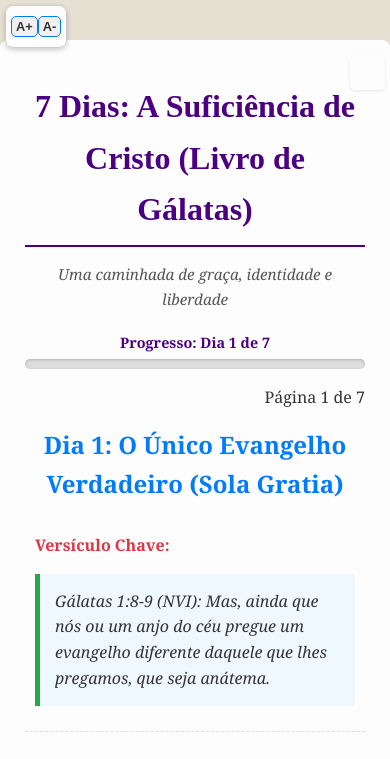
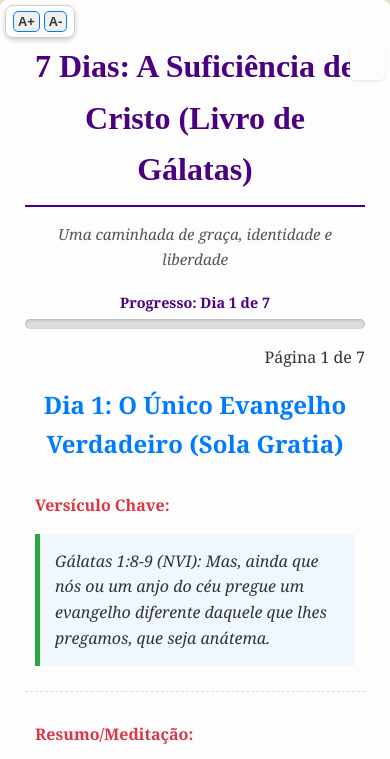
Before and after one commit to AlexConsulting/estudos, a plain HTML site: page galatas/index.html in a window 390 px wide. Shown: the top 759 px of the page. Drawn offline with Linux system fonts and the light colour scheme.

Commit message:
Add files via upload

```diff
--- a/galatas/index.html
+++ b/galatas/index.html
@@ -10,27 +10,33 @@
             --base-font-scale: 1.0; /* Valor padrão para 100% */
         }
 
-        /* 1. CSS PRINCIPAL (LIGHT THEME - PADRÃO) */
-        /* 💥 FIX: Reset global para evitar margens indesejadas */
+        /* 1. CSS PRINCIPAL (LIGHT THEME - PADRÃO) - VERSÃO SEGURA PARA DESKTOP */
         html, body {
             margin: 0;
             padding: 0;
-            overflow-x: hidden; /* Evita rolagem horizontal indesejada */
+            overflow-x: hidden;
         }
 
         body {
-            font-family: 'Georgia', serif; background-color: #e6e0d3; color: #333; line-height: 1.6;
-            display: flex; flex-direction: column; justify-content: flex-start;
+            font-family: 'Georgia', serif;
+            margin: 0; /* Garante que não há margem no body */
+            background-color: #e6e0d3; color: #333; line-height: 1.6;
+            /* Revertido para o layout centralizado original para desktop */
+            display: flex;
+            flex-direction: column;
+            justify-content: center;
             align-items: center;
             min-height: 100vh;
+            padding: 20px 0; /* Padding vertical no desktop */
             transition: background-color 0.3s, color 0.3s;
         }
         main {
-            width: 100%;
+            width: auto; /* Deixa o main se adaptar ao container */
             display: flex;
             flex-direction: column;
             align-items: center;
-            padding-top: 20px; /* Padding padrão para desktop */
+            padding-top: 0; /* Zera padding superior */
+            padding-bottom: 0;
         }
 
         .book-container {
@@ -38,7 +44,8 @@
             border-radius: 8px; box-shadow: 0 5px 20px rgba(0, 0, 0, 0.2); border: 1px solid #ccc;
             position: relative; transition: background 0.3s, box-shadow 0.3s;
             font-size: calc(var(--base-font-scale) * 1em);
-            margin-top: 0;
+            margin-top: 0; /* Garante margin top zero */
+            margin-bottom: 0;
             box-sizing: border-box;
         }
         h1 {
@@ -66,7 +73,7 @@
             border-left: 5px solid #ffc107; font-weight: bold; text-align: center; font-style: italic;
         }
 
-        /* 2. NAVEGAÇÃO E UTILS */
+        /* 2. NAVEGAÇÃO E UTILS (Desktop Padrão) */
         .top-utils {
             display: flex; justify-content: space-between; align-items: center; margin-bottom: 15px; flex-wrap: wrap; gap: 15px;
         }
@@ -164,28 +171,24 @@
 
         /* 8. MEDIA QUERIES (Ajustes para Celular - max-width: 600px) */
         @media (max-width: 600px) {
-            /* 💥 FIX PRINCIPAL: ZERA O ESPAÇAMENTO SUPERIOR DO BODY E MAIN, E ADICIONA O ESPAÇAMENTO NECESSÁRIO NO MAIN */
-            body, html {
+
+            /* 💥 FIX PRINCIPAL: ZERA O ESPAÇAMENTO SUPERIOR DO CONTEÚDO NO MOBILE */
+            body, html, main {
                 margin: 0 !important;
-                padding: 0 !important;
+                padding-top: 0 !important;
+                padding-bottom: 0 !important;
                 overflow-x: hidden;
             }
-            /* A altura total dos botões no topo é ~45px. Adicionamos um pouco mais para garantir espaço. */
-            main {
-                width: 100%;
-                /* 5px (top) + 35px (altura do Ouça Aqui) + 5px (espaço) = 45px */
-                padding-top: 45px !important;
-                padding-bottom: 20px !important;
-                box-sizing: border-box;
-            }
+            .book-container {
+                /* AQUI ESTÁ O ZERO ESPAÇAMENTO, FLUTUANDO ABAIXO DOS BOTÕES FIXOS */
+                margin-top: 0 !important;
+                margin-bottom: 20px;
 
-            /* 💥 FIX: O conteúdo do livro agora usa a margem superior ZERO */
-            .book-container {
-                padding: 20px 25px;
+                /* Garantia de largura total sem overflow */
                 width: 100% !important;
                 max-width: 100% !important;
-                margin-top: 0 !important; /* ZERA A MARGEM SUPERIOR DO CONTEÚDO */
-                margin-bottom: 20px;
+                padding: 20px 25px;
+
                 box-shadow: none;
                 border: none;
             }
@@ -194,22 +197,24 @@
             .top-utils { display: none !important; }
             .language-selector-wrapper, #themeToggle { display: none !important; }
 
-            /* 💥 1. OUÇA AQUI (FIXO: Topo Central) - Recriado */
+            /* 💥 1. OUÇA AQUI (FIXO: Topo Central) - VISIBILIDADE FORÇADA */
             #listenToggle {
                 position: fixed;
                 top: 5px;
                 left: 50%;
                 transform: translateX(-50%);
-                z-index: 1011;
+                z-index: 1011 !important;
 
-                /* Dimensões e estilos para visibilidade */
+                /* VISIBILIDADE FORÇADA */
+                display: flex !important;
+
+                /* Dimensões e estilos */
                 padding: 5px 15px;
                 font-size: 0.9em;
                 background-color: #f0f0f0;
                 border: 1px solid #ccc;
                 border-radius: 5px;
                 box-shadow: 0 1px 3px rgba(0,0,0,0.1);
-                display: flex !important; /* Garante que o botão seja sempre visível */
                 align-items: center;
                 justify-content: center;
             }
@@ -218,12 +223,12 @@
                 border-color: #444;
             }
 
-            /* 💥 2. A+/A- (FIXO: Topo Esquerdo, agora que o VLibras se move) */
+            /* 💥 2. A+/A- (FIXO: Topo Esquerdo) */
             #accessibilityFloater {
                 position: fixed;
                 top: 5px;
-                left: 5px; /* MUDANÇA: Mova para o canto esquerdo */
-                right: auto; /* MUDANÇA: Zera o right */
+                left: 5px;
+                right: auto;
                 transform: translateY(0);
                 flex-direction: row;
                 padding: 5px;
@@ -233,28 +238,22 @@
                 box-shadow: 0 2px 5px rgba(0, 0, 0, 0.2);
                 z-index: 1010;
             }
+            #accessibilityFloater button {
+                margin: 0 2px;
+                padding: 3px 6px;
+                font-size: 0.9em;
+            }
 
-            /* 💥 3. VLIBRAS (POSICIONAMENTO: Após Título - MUDANÇA TOTAL) */
-            /* Não podemos usar `position: fixed` para colocá-lo "após o título"
-               e garantir que ele não seja cortado. A melhor solução é usar
-               `position: fixed` e calcular seu `top` com base na posição do título.
-
-               Alternativa mais segura: Deixá-lo fixo, mas mais abaixo.
-               Se o título é o primeiro H1, ele está em torno de 50px-100px.
-               Vamos colocá-lo fixo no canto superior direito, mas com um TOP maior.
-            */
-
-            /* Desativamos o VLibras padrão para mobile */
+            /* 💥 3. VLIBRAS (FIXO: Topo Direito, ABAIXO do Ouça Aqui) */
             div[vw] {
                 position: fixed !important;
                 bottom: auto !important;
                 right: 5px !important;
                 left: auto !important;
-                /* NOVO TOP: Abaixo do botão Ouça Aqui (40px) + espaço (10px) + Margem (10px) = 60px */
-                top: 60px !important;
+                top: 50px !important; /* Mantido em 50px para não colidir com o Ouça Aqui */
                 z-index: 1010 !important;
 
-                /* Tamanho ajustado para visibilidade e alinhamento */
+                /* Tamanho ajustado para visibilidade */
                 width: 40px !important;
                 height: 40px !important;
                 background-color: #fdfdfd;
@@ -279,9 +278,8 @@
         @media (max-width: 400px) {
             #accessibilityFloater button { font-size: 0.8em; padding: 2px 4px; }
             #listenToggle { font-size: 0.75em; padding: 3px 10px; }
-            div[vw] { width: 35px !important; height: 35px !important; top: 55px !important; } /* Ajuste VLibras */
+            div[vw] { width: 35px !important; height: 35px !important; top: 45px !important; }
             .vw-access-button { width: 35px !important; height: 35px !important; }
-            main { padding-top: 40px !important; } /* Ajuste de padding-top do main */
         }
     </style>
 </head>
```
